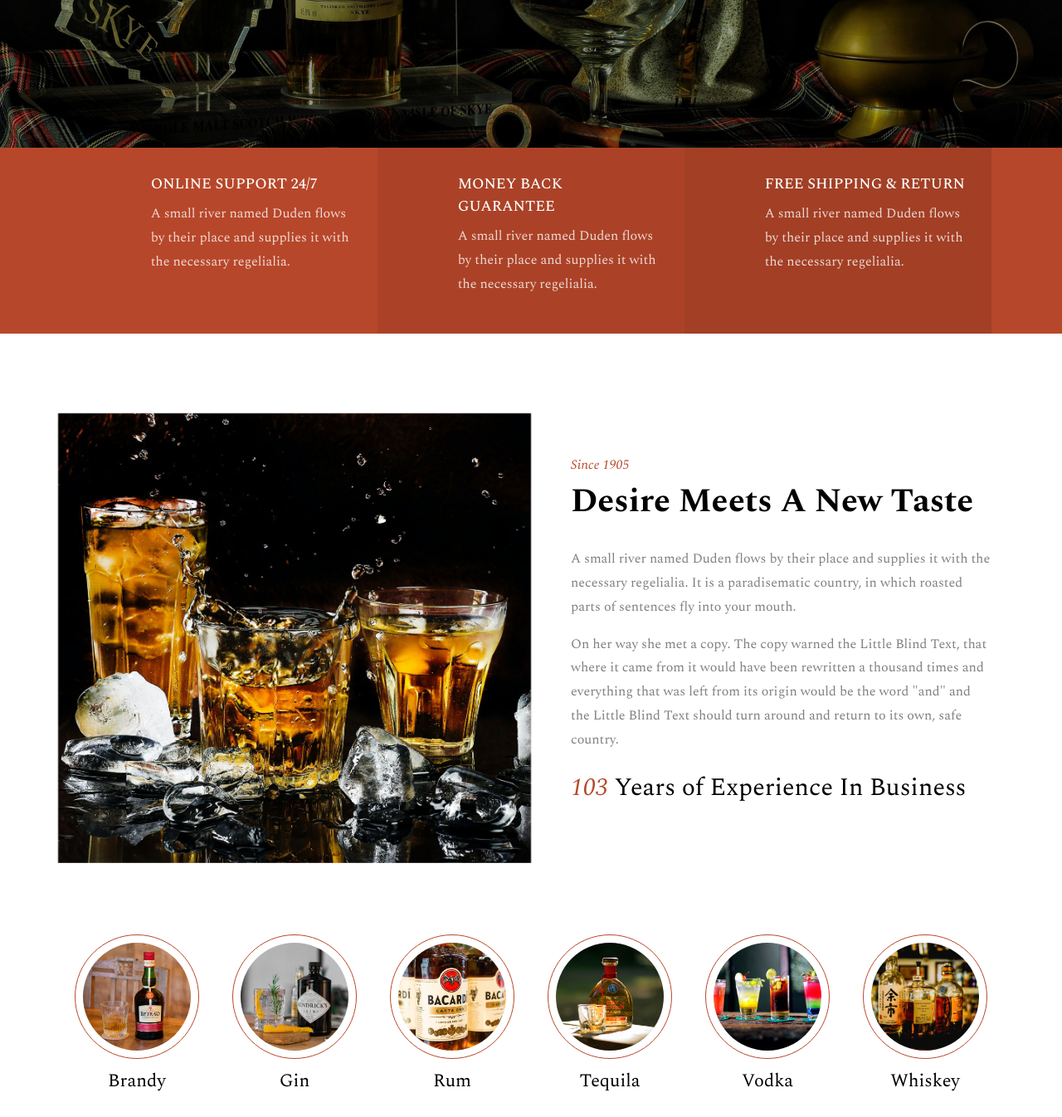
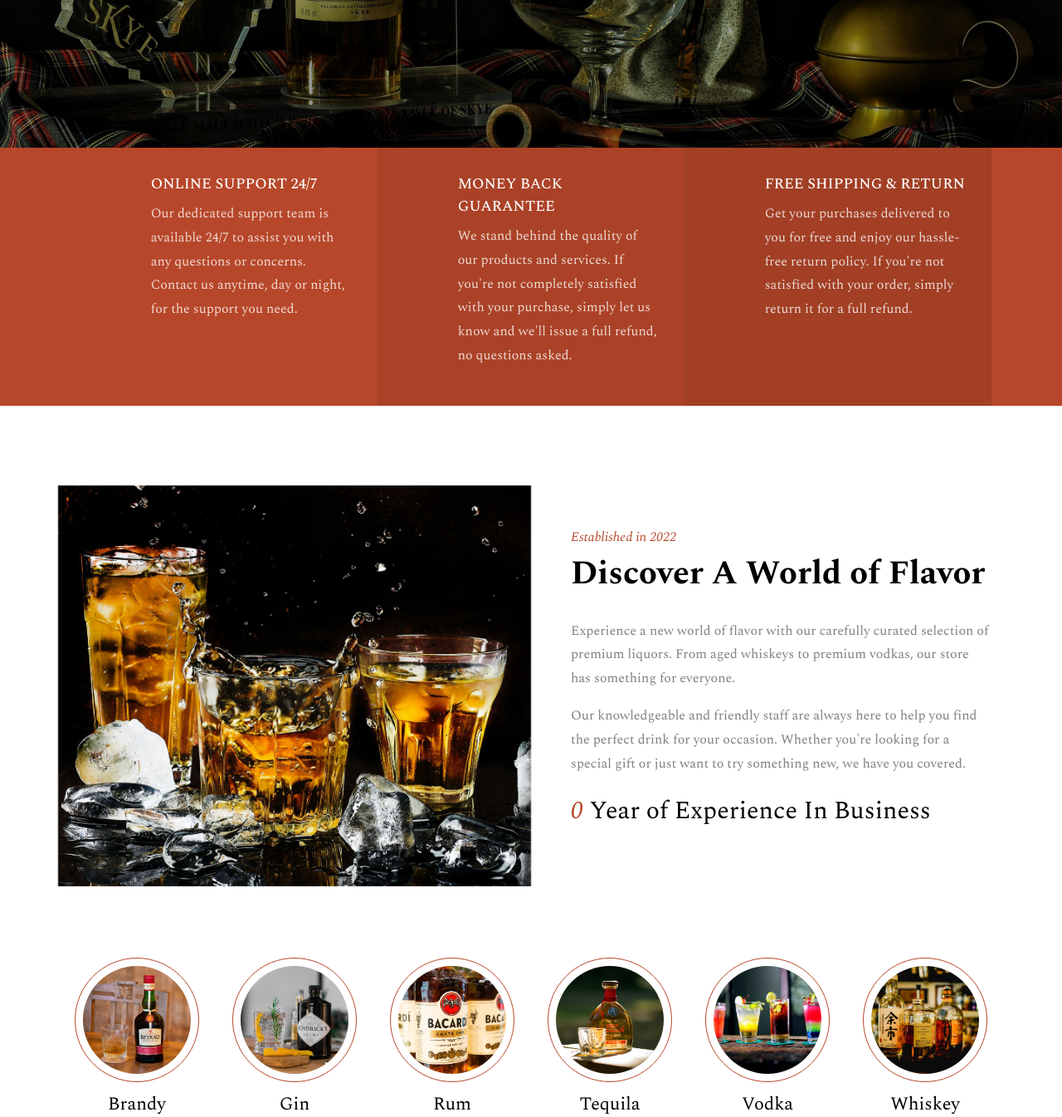
Before and after one commit to PNjinu/liquorcaptain, a Django app: page / in a window 1280 px wide. Shown: the part 602-1948 px from the top of the page at 83% size. Run offline with Django 4.2, Linux system fonts and the light colour scheme; some libraries are stand-ins or nearby versions; some web fonts are replaced.

Commit message:
Customizing the home page when I decided to work on the e-commerce first

```diff
--- a/shop/templates/shop/index.html
+++ b/shop/templates/shop/index.html
@@ -29,7 +29,7 @@
     					</div>
     					<div class="text">
     						<h2>Online Support 24/7</h2>
-    						<p>A small river named Duden flows by their place and supplies it with the necessary regelialia.</p>
+    						<p>Our dedicated support team is available 24/7 to assist you with any questions or concerns. Contact us anytime, day or night, for the support you need.</p>
     					</div>
     				</div>
     			</div>
@@ -40,7 +40,7 @@
     					</div>
     					<div class="text">
     						<h2>Money Back Guarantee</h2>
-    						<p>A small river named Duden flows by their place and supplies it with the necessary regelialia.</p>
+    						<p>We stand behind the quality of our products and services. If you're not completely satisfied with your purchase, simply let us know and we'll issue a full refund, no questions asked.</p>
     					</div>
     				</div>
     			</div>
@@ -51,7 +51,7 @@
     					</div>
     					<div class="text">
     						<h2>Free Shipping &amp; Return</h2>
-    						<p>A small river named Duden flows by their place and supplies it with the necessary regelialia.</p>
+    						<p>Get your purchases delivered to you for free and enjoy our hassle-free return policy. If you're not satisfied with your order, simply return it for a full refund.</p>
     					</div>
     				</div>
     			</div>
@@ -66,14 +66,14 @@
 					</div>
 					<div class="col-md-6 wrap-about pl-md-5 ftco-animate py-5">
 	          <div class="heading-section">
-	          	<span class="subheading">Since 1905</span>
-	            <h2 class="mb-4">Desire Meets A New Taste</h2>
+	          	<span class="subheading">Established in 2022</span>
+	            <h2 class="mb-4">Discover A World of Flavor</h2>
 
-	            <p>A small river named Duden flows by their place and supplies it with the necessary regelialia. It is a paradisematic country, in which roasted parts of sentences fly into your mouth.</p>
-	            <p>On her way she met a copy. The copy warned the Little Blind Text, that where it came from it would have been rewritten a thousand times and everything that was left from its origin would be the word "and" and the Little Blind Text should turn around and return to its own, safe country.</p>
+	            <p>Experience a new world of flavor with our carefully curated selection of premium liquors. From aged whiskeys to premium vodkas, our store has something for everyone.</p>
+	            <p>Our knowledgeable and friendly staff are always here to help you find the perfect drink for your occasion. Whether you're looking for a special gift or just want to try something new, we have you covered.</p>
 	            <p class="year">
-	            	<strong class="number" data-number="115">0</strong>
-		            <span>Years of Experience In Business</span>
+	            	<strong class="number" data-number="1">0</strong>
+		            <span>Year of Experience In Business</span>
 	            </p>
 	          </div>
 
```
Also changed, not shown: shop/templates/shop/about.html (+4 -4 lines).
